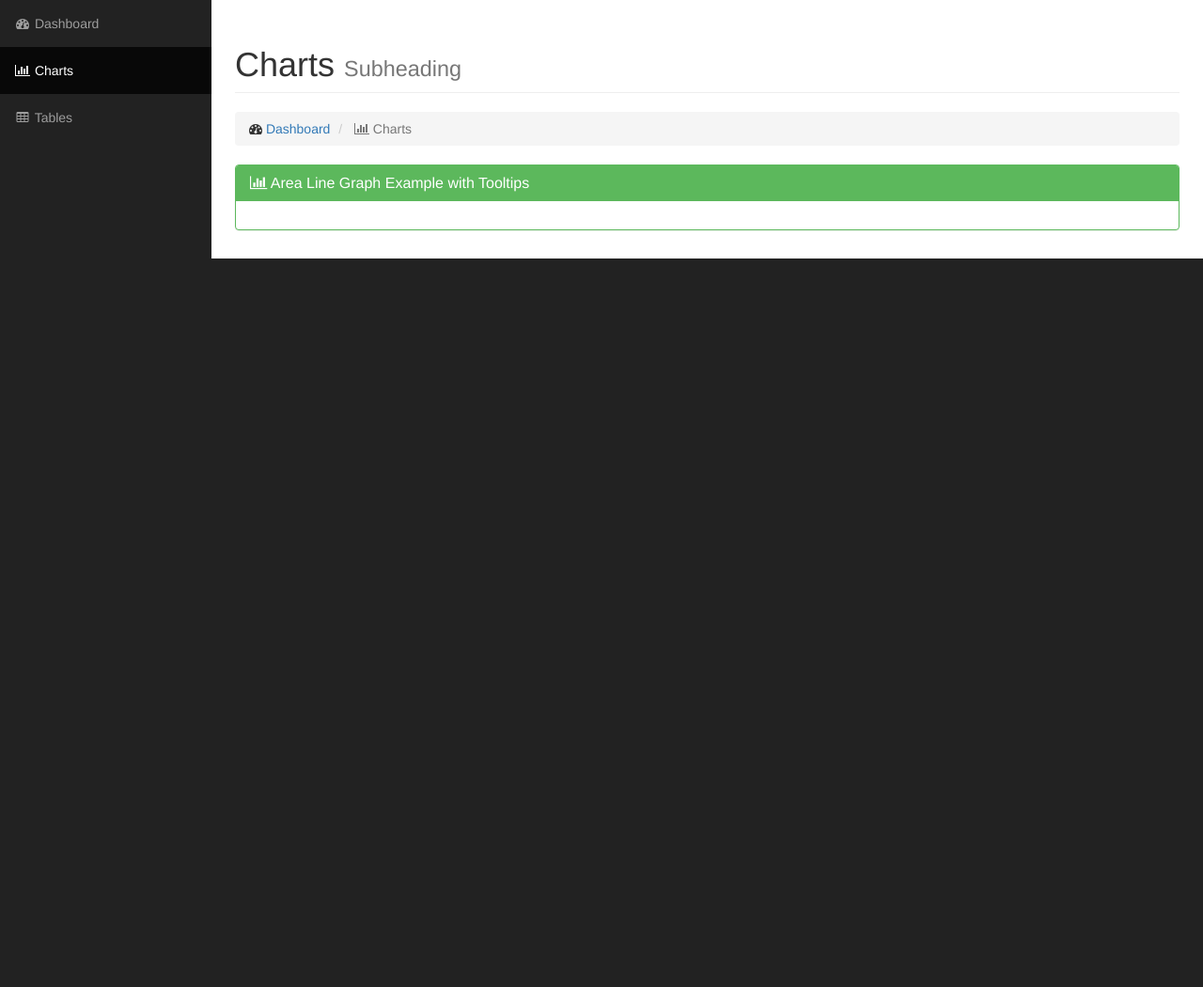
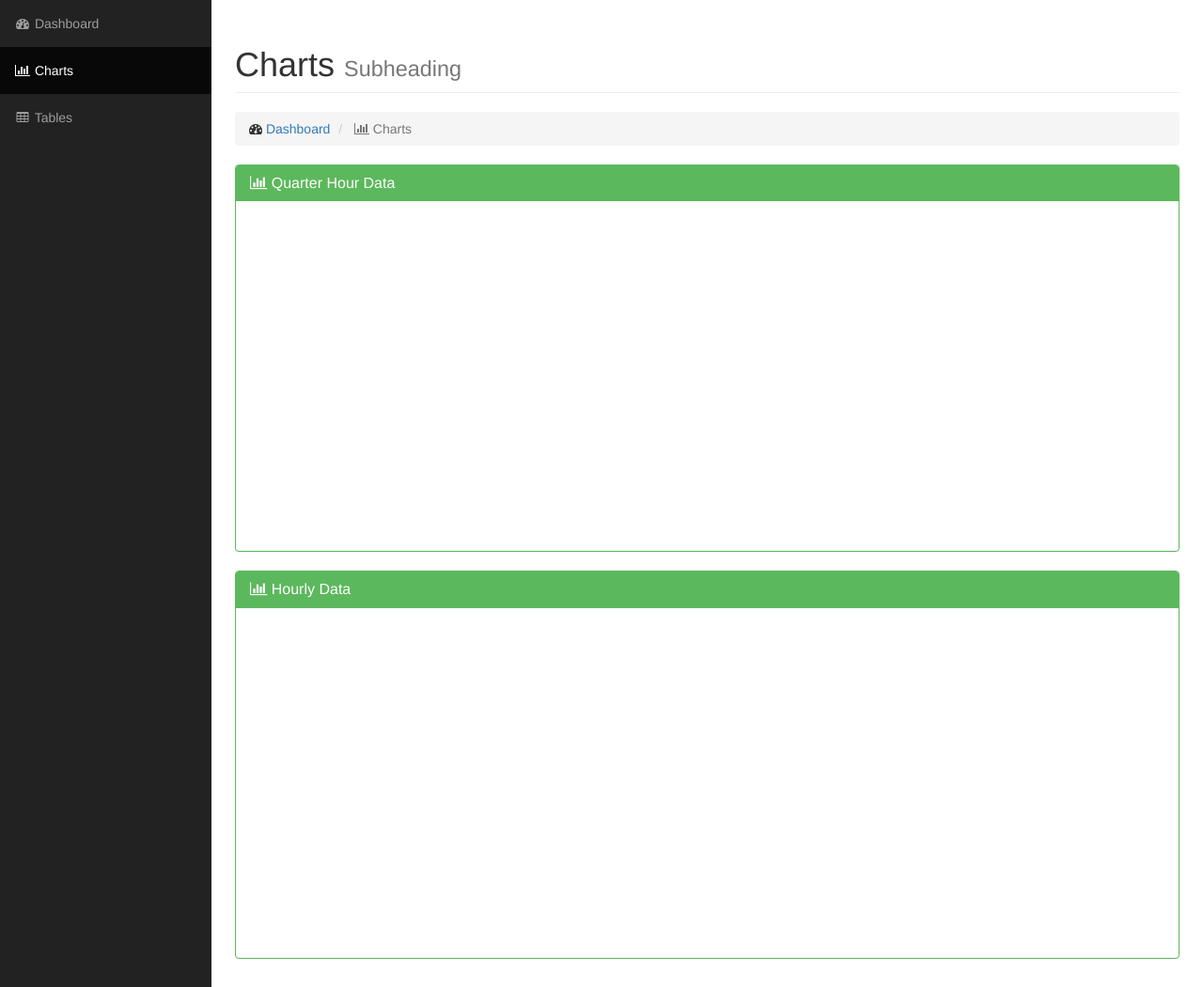
Before and after one commit to Dirk7589/HouseSensor, a Django app: page /charts/ in a window 1280 px wide. Shown: the part 51-1101 px from the top of the page at 94% size. Before the commit the page ends 326 px from the top, so only its background shows below. Run offline with Django 3.2, Linux system fonts and the light colour scheme; data that the repository does not hold is empty; some libraries are stand-ins or nearby versions.

Commit message:
subtle change to new chart test

```diff
--- a/DjangoProject/SensorPoll/templates/SensorPoll/charts.html
+++ b/DjangoProject/SensorPoll/templates/SensorPoll/charts.html
@@ -22,10 +22,22 @@
     <div class="col-lg-12">
         <div class="panel panel-green">
             <div class="panel-heading">
-                <h3 class="panel-title"><i class="fa fa-bar-chart-o"></i> Area Line Graph Example with Tooltips</h3>
+                <h3 class="panel-title"><i class="fa fa-bar-chart-o"></i> Quarter Hour Data</h3>
             </div>
             <div class="panel-body">
-                <div id="mychart"></div>
+                <div id="Quarter Hour Data"></div>
+            </div>
+        </div>
+    </div>
+</div>
+<div class="row">
+    <div class="col-lg-12">
+        <div class="panel panel-green">
+            <div class="panel-heading">
+                <h3 class="panel-title"><i class="fa fa-bar-chart-o"></i> Hourly Data</h3>
+            </div>
+            <div class="panel-body">
+                <div id="Hourly Data"></div>
             </div>
         </div>
     </div>
```
